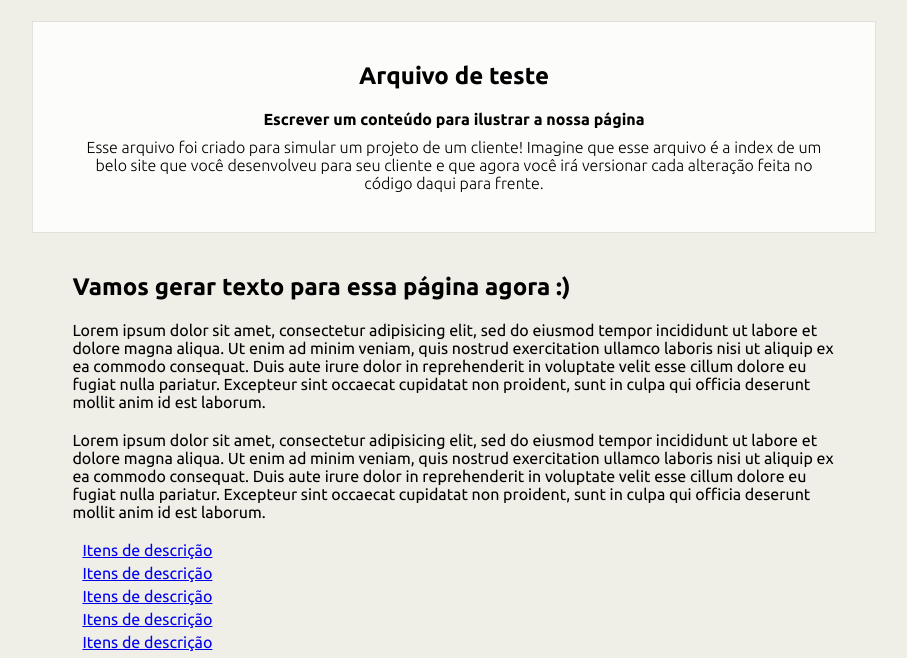
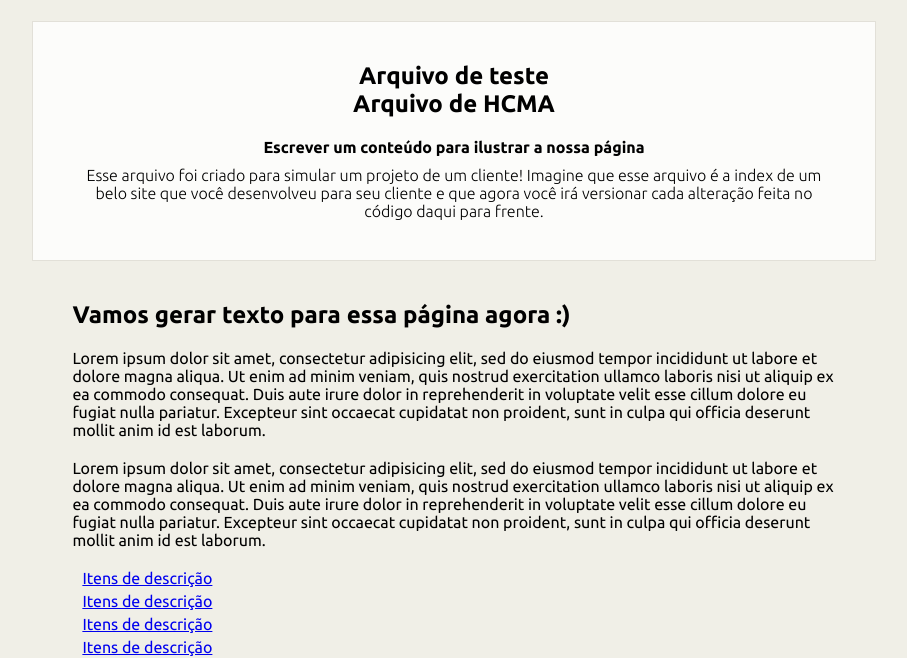
Before and after one commit to hallancma/CLI_TESTE, a plain HTML site: page index.html in a window 1280 px wide. Shown: the part 162-820 px from the top of the page, without its empty margins (186-1093 px from the left). Drawn offline with Linux system fonts and the light colour scheme.

Commit message:
Ëxemplode git Diff

```diff
--- a/estilo.css
+++ b/estilo.css
@@ -1,3 +1,5 @@
+/*teste*/
+
 *{
 	padding: 0;
 	margin: 0;
--- a/index.html
+++ b/index.html
@@ -19,6 +19,8 @@
 		<article class="main_article">
 			<header>
 				<h2>Arquivo de teste</h2>
+				<h2>Arquivo de HCMA
+				</h2>
 				<p class="tagline">Escrever um conteúdo para ilustrar a nossa página</p>
 			</header>
 			<p>Esse arquivo foi criado para simular um projeto de um cliente! Imagine que esse arquivo é a index de um belo site que você desenvolveu para seu cliente e que agora você irá versionar cada alteração feita no código daqui para frente.</p>
```
